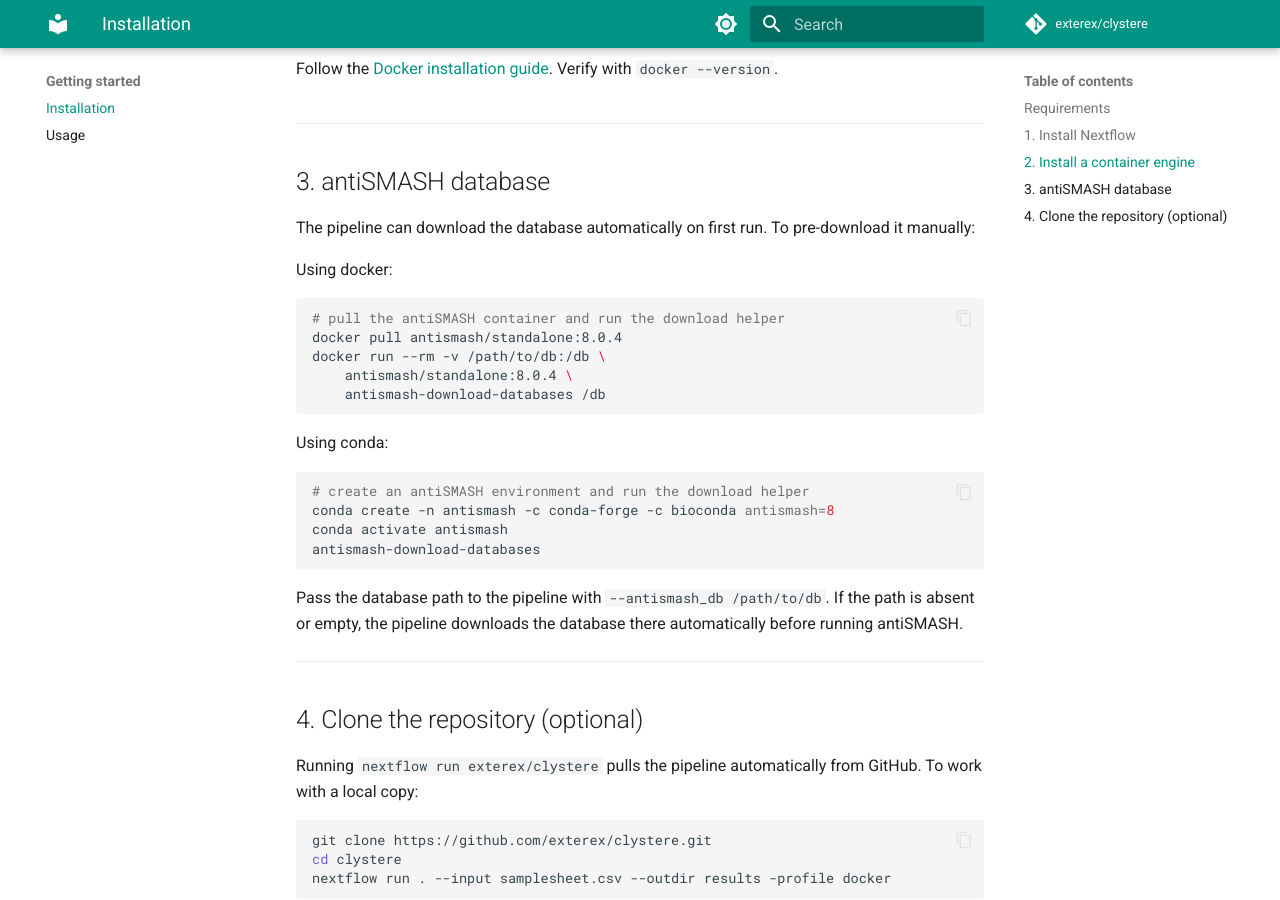
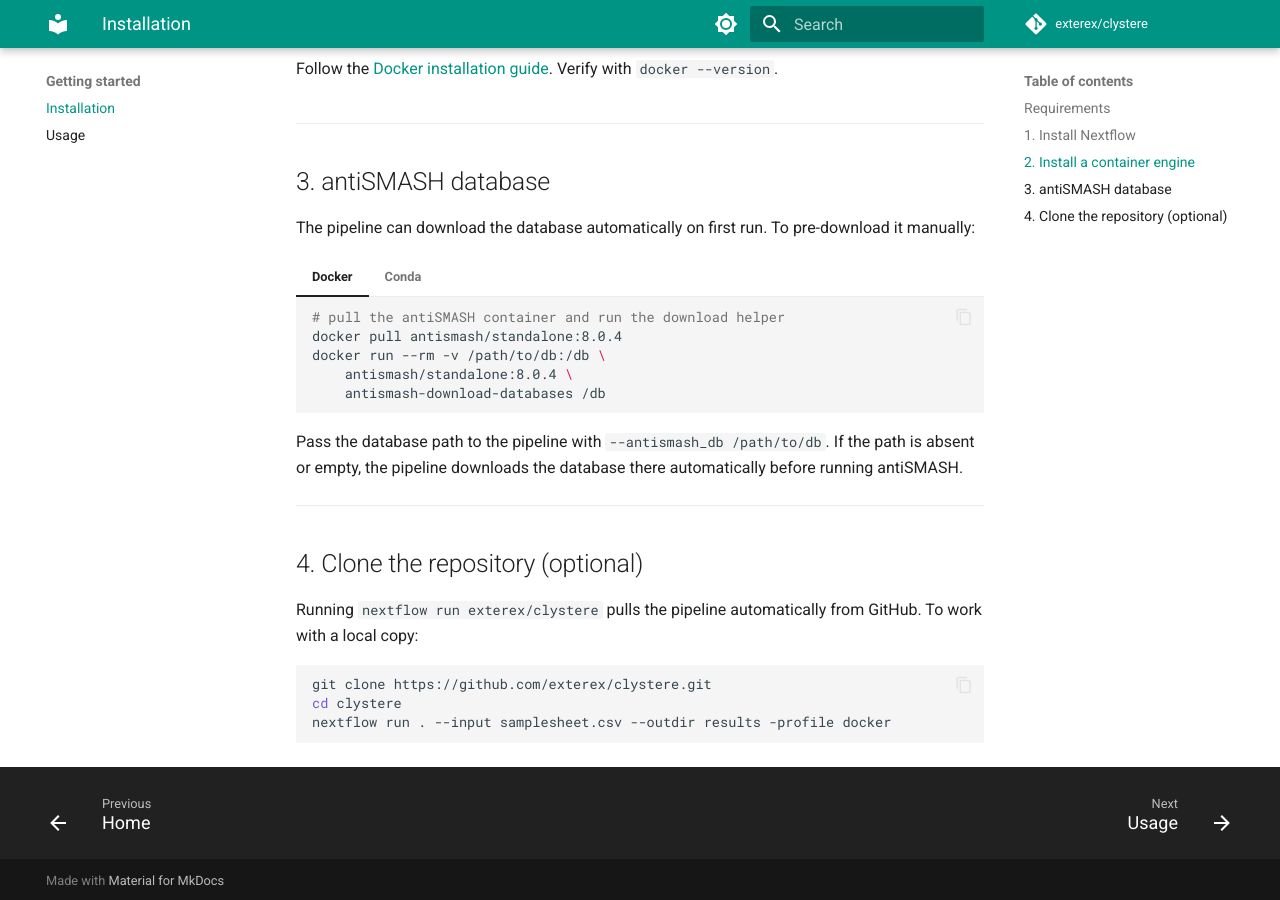
Before and after one commit to andreassag/clystere, an MkDocs documentation site: the page built from docs/installation.md, in a window 1280 px wide and 900 px high, scrolled down 963 px. Built offline with MkDocs 1.6.1 and Material for MkDocs 9.7.7, drawn with Linux system fonts in a browser that asks for light colours; comment, search, counter and statistics services are not loaded.

Commit message:
chore: updated syntax for displaying mutually exclusive options

````diff
--- a/docs/installation.md
+++ b/docs/installation.md
@@ -57,24 +57,28 @@
 
 The pipeline can download the database automatically on first run. To pre-download it manually:
 
-Using docker:
+<!-- markdownlint-disable MD046 -->
 
-```bash
-# pull the antiSMASH container and run the download helper
-docker pull antismash/standalone:8.0.4
-docker run --rm -v /path/to/db:/db \
-    antismash/standalone:8.0.4 \
-    antismash-download-databases /db
-```
+=== "Docker"
 
-Using conda:
+    ```bash
+    # pull the antiSMASH container and run the download helper
+    docker pull antismash/standalone:8.0.4
+    docker run --rm -v /path/to/db:/db \
+        antismash/standalone:8.0.4 \
+        antismash-download-databases /db
+    ```
 
-```bash
-# create an antiSMASH environment and run the download helper
-conda create -n antismash -c conda-forge -c bioconda antismash=8
-conda activate antismash
-antismash-download-databases
-```
+=== "Conda"
+
+    ```bash
+    # create an antiSMASH environment and run the download helper
+    conda create -n antismash -c conda-forge -c bioconda antismash=8
+    conda activate antismash
+    antismash-download-databases
+    ```
+
+<!-- markdownlint-enable MD046 -->
 
 Pass the database path to the pipeline with `--antismash_db /path/to/db`. If the path is absent or empty, the pipeline
 downloads the database there automatically before running antiSMASH.
````
Also changed, not shown: docs/usage.md (+20 -16 lines).
